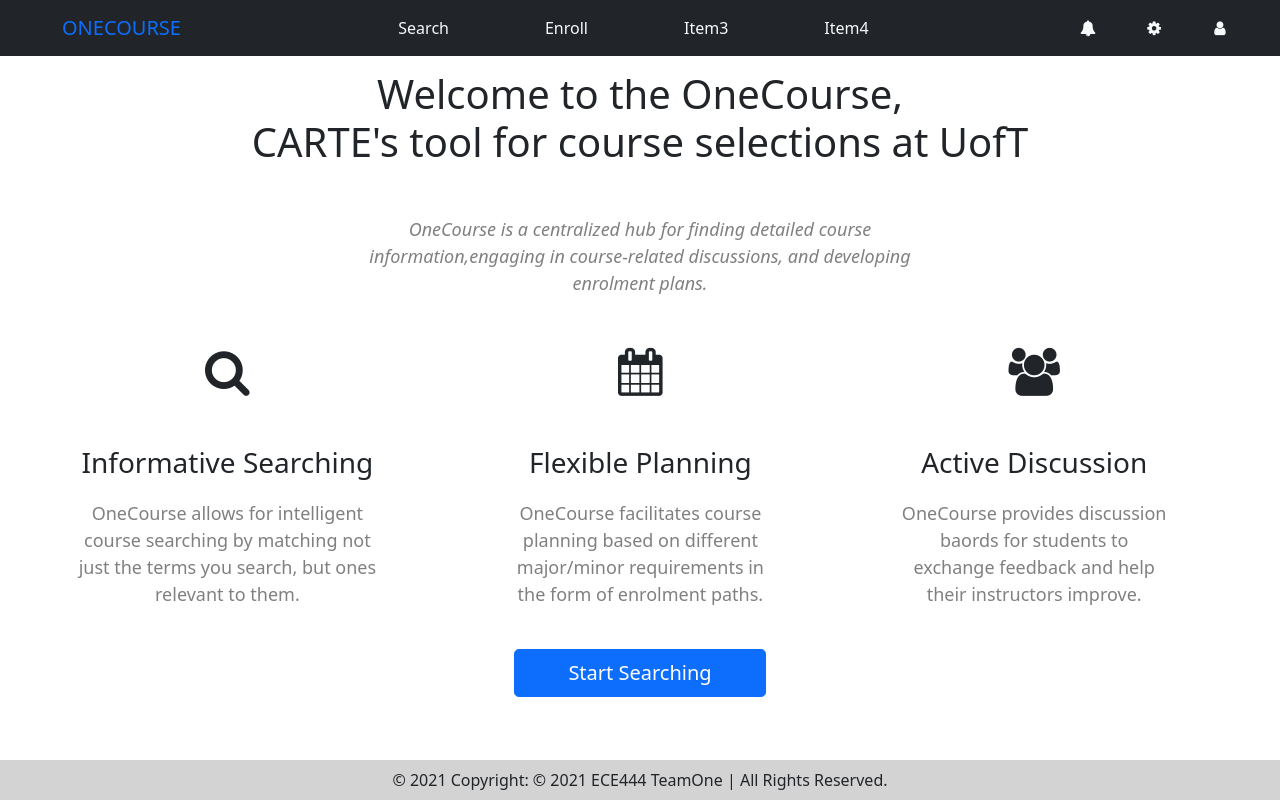
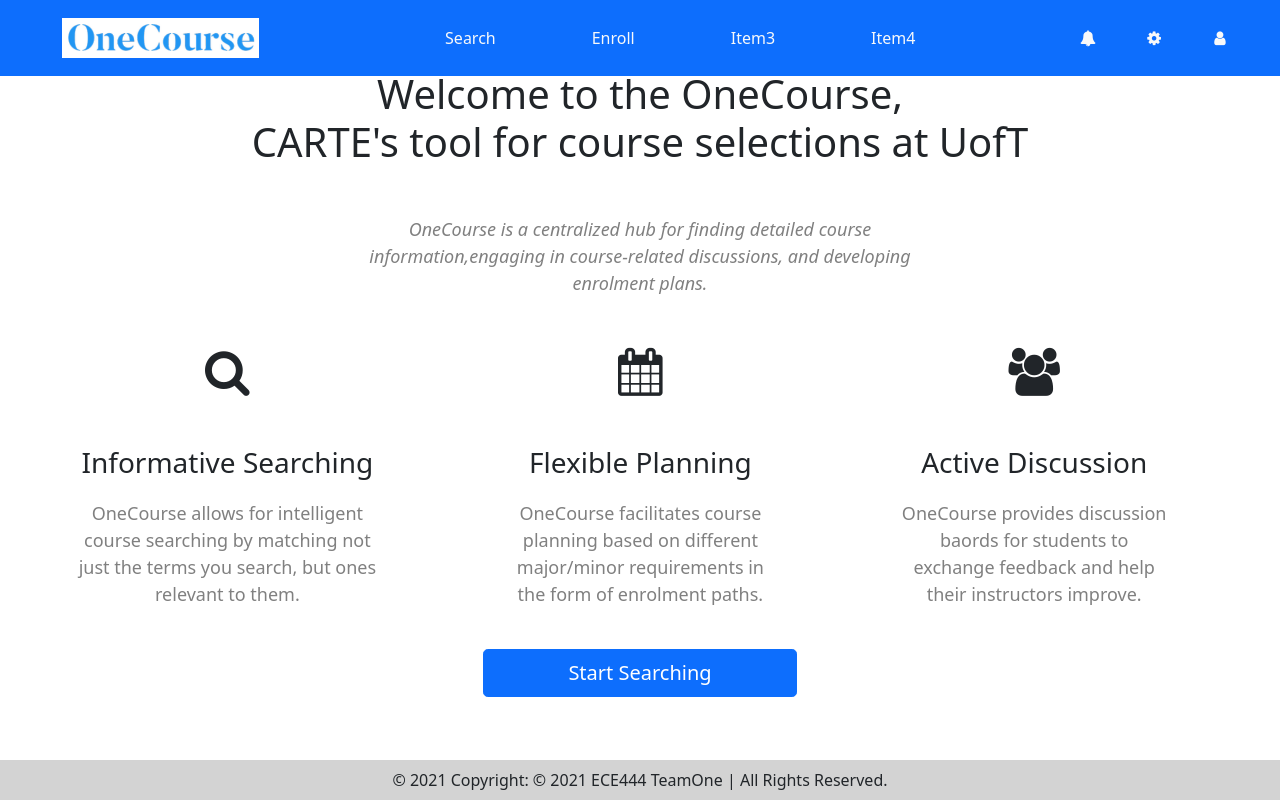
Before and after one commit to ECE444-2021Fall/project1-education-pathways-group-1-teamone, a Flask app: page / in a window 1280 px wide. Run offline with Flask 2, Linux system fonts and the light colour scheme; parts of the project's set-up code (start-up, migrations or seed data) failed here and were passed over; some libraries are stand-ins or nearby versions.

Commit message:
Update the navigation bar to make it match the theme of the new Application Logo installed

```diff
--- a/project/static/styles/index.css
+++ b/project/static/styles/index.css
@@ -49,5 +49,5 @@ td p{
 
 
 .btn{
-    width: 20%;
+    width: 25%;
 }
--- a/project/static/styles/navbar.css
+++ b/project/static/styles/navbar.css
@@ -6,8 +6,10 @@ a.navbar-brand.text-primary:hover{
 a.navbar-brand.text-primary{
     padding-left: 50px;
 }
-
-
+a.navbar-brand.img-primary{
+  height: 10px;
+  padding-left: 50px;
+}
 
 .mx-auto > li{
   padding-left:40px;
@@ -24,3 +26,8 @@ nav i.fa-fw:hover {
 .mx-right > li{
   padding-right:30px;
 }
+
+img {
+  max-width: 100%;
+  max-height: 100%;
+}
--- a/project/templates/navbar.html
+++ b/project/templates/navbar.html
@@ -1,9 +1,9 @@
 <link rel="stylesheet" href="{{ url_for('static',filename='styles/navbar.css') }}">
 <link rel="stylesheet" href="http://maxcdn.bootstrapcdn.com/font-awesome/4.7.0/css/font-awesome.min.css">
 <link rel="stylesheet" href="https://cdn.jsdelivr.net/npm/@fortawesome/fontawesome-free@5.15.4/css/fontawesome.min.css">
-<nav class="navbar navbar-expand-lg navbar-dark bg-dark fixed-top">
+<nav class="navbar navbar-expand-lg navbar-dark bg-primary fixed-top">
     <div class="container-fluid">
-        <a class="navbar-brand text-primary" href="/">ONECOURSE</a>
+        <a class="navbar-brand text-primary" href="/"><img class="navbar-brand img-primary" src="static/images/logo.png" alt="OneCourse" height="50px"></a>
         <button class="navbar-toggler" type="button" data-bs-toggle="collapse" data-bs-target="#navbarSupportedContent"
             aria-controls="navbarSupportedContent" aria-expanded="false" aria-label="Toggle navigation">
             <span class="navbar-toggler-icon"></span>
@@ -36,7 +36,7 @@
                 </li>
                 <li class="nav-item">
                     <a class="nav-link text-light" href="{{url_for('user', name='Tony')}}">
-                        <i class="fa fa-fw fa-user"></i>
+                            <i class="fa fa-fw fa-user"></i>
                     </a>
                 </li>
             </ul>
```
Also changed, not shown: project/static/styles/login.css (added, +10 -0 lines), project/static/images/logo.png (added), project/static/images/logo_inv.png (added).
